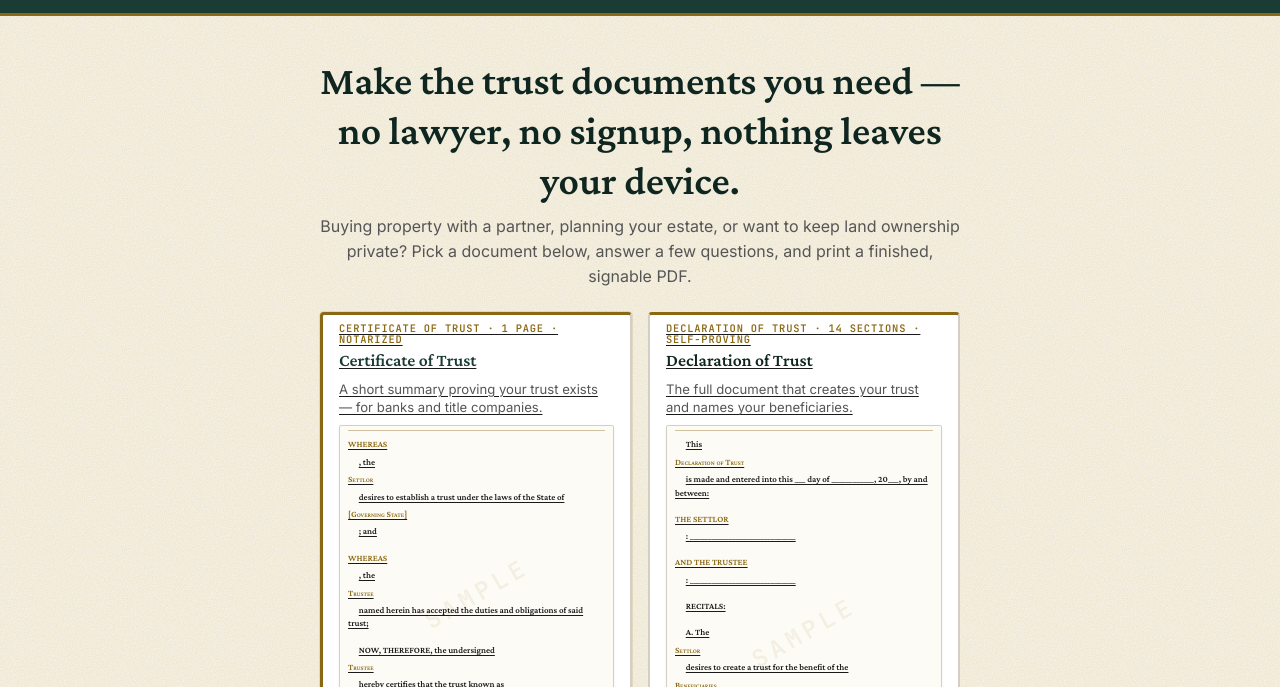
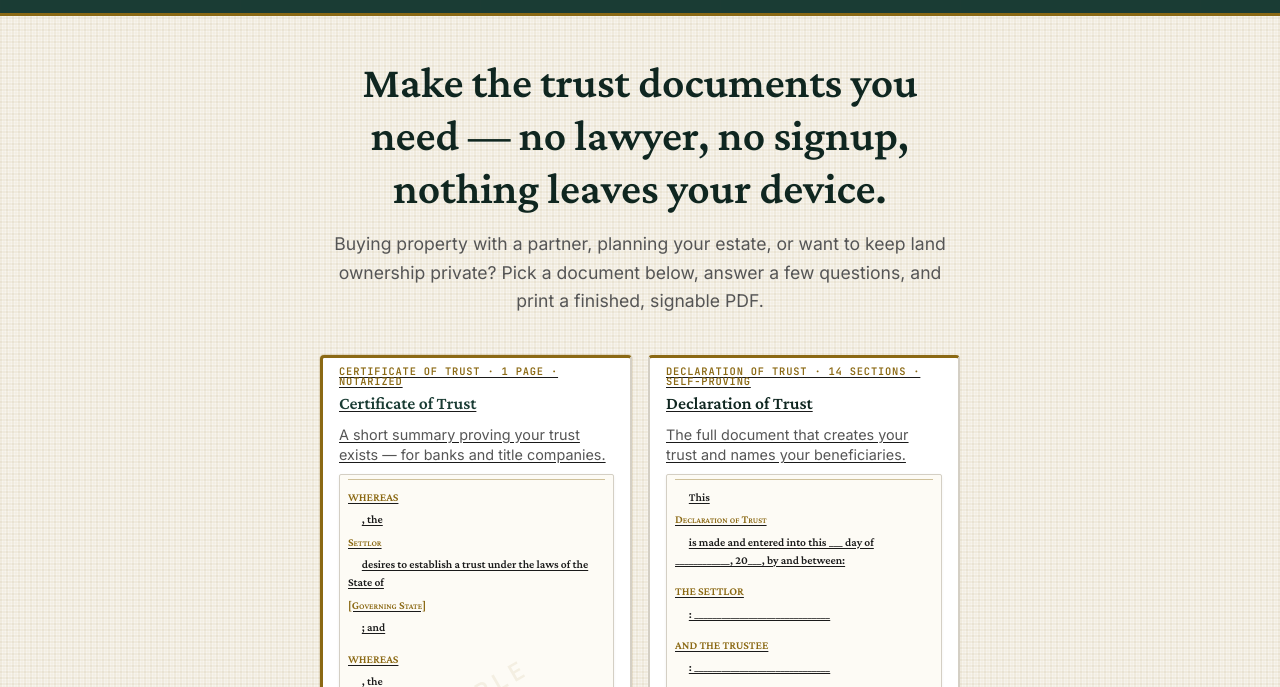
Before and after one commit to sheffk78/freetrustdocs, an Astro site: page / in a window 1280 px wide. Shown: the part 67-754 px from the top of the page. Built offline with nearby package versions, Linux system fonts and the light colour scheme; Astro itself is replaced by a stand-in of ours.

Commit message:
fix: linen weave texture (replaces invisible noise), widen hero to 960px, increase font sizes
- Replace feTurbulence noise with visible woven cross-hatch linen pattern
- Widen hero content from 720px to 960px
- Widen gallery from 760px to 960px
- Increase H1 from 2.5rem to 2.75rem
- Increase subtitle from 1rem to 1.1rem with 680px max-width
- Increase card legal text from 0.56rem to 0.72rem
- Increase card gloss from 0.82rem to 0.9rem
- Add more breathing room between hero elements

```diff
--- a/src/styles/global.css
+++ b/src/styles/global.css
@@ -129,10 +129,10 @@ code {
   padding: 0 var(--space-xl);
 }
 
-/* ---- Page texture: subtle paper grain (feTurbulence) on cream background ---- */
-/* Reads as laid paper quality, not as a decorative pattern */
+/* ---- Page texture: linen weave on cream background ---- */
+/* Evokes professional legal linen paper — visible woven cross-hatch */
 body {
-  background-image: url('/patterns/paper-grain.svg');
+  background-image: url('/patterns/linen-weave.svg');
   background-color: var(--color-cream);
 }
 
@@ -1245,22 +1245,25 @@ body {
 }
 
 .hero-content {
-  max-width: 720px;
+  max-width: 960px;
   margin: 0 auto;
   text-align: center;
 }
 
 .hero-content h1 {
-  font-size: var(--fs-display);
-  margin-bottom: var(--space-sm);
-  line-height: 1.25;
+  font-size: 2.75rem;
+  margin-bottom: var(--space-md);
+  line-height: 1.2;
 }
 
 .hero-subtitle {
-  font-size: var(--fs-body);
-  color: var(--color-text-muted);
-  margin-bottom: var(--space-lg);
-  line-height: 1.55;
+  font-size: 1.1rem;
+  color: var(--color-text-muted);
+  margin-bottom: var(--space-xl);
+  line-height: 1.6;
+  max-width: 680px;
+  margin-left: auto;
+  margin-right: auto;
 }
 
 .btn-lg {
@@ -1589,8 +1592,7 @@ body {
   display: grid;
   grid-template-columns: 1fr 1fr;
   gap: var(--space-md);
-  width: 100%;
-  max-width: 760px;
+  max-width: 960px;
   margin: 0 auto var(--space-xl);
   text-align: left;
   border: none;
@@ -1637,10 +1639,10 @@ body {
 .gallery-card--selected .gallery-card-title { color: var(--color-primary); }
 .gallery-card-gloss {
   font-family: var(--font-body);
-  font-size: 0.82rem;
-  color: var(--color-text-muted);
-  line-height: 1.4;
-  margin-top: 2px;
+  font-size: 0.9rem;
+  color: var(--color-text-muted);
+  line-height: 1.45;
+  margin-top: 4px;
 }
 
 /* Mini document sheet inside each gallery card */
@@ -1678,8 +1680,8 @@ body {
 }
 .gallery-sheet-line {
   font-family: var(--font-heading);
-  font-size: 0.56rem;
-  line-height: 1.5;
+  font-size: 0.72rem;
+  line-height: 1.6;
   color: var(--color-text);
   text-indent: 1.2em;
   position: relative;
```
Also changed, not shown: public/patterns/linen-weave.svg (added).
